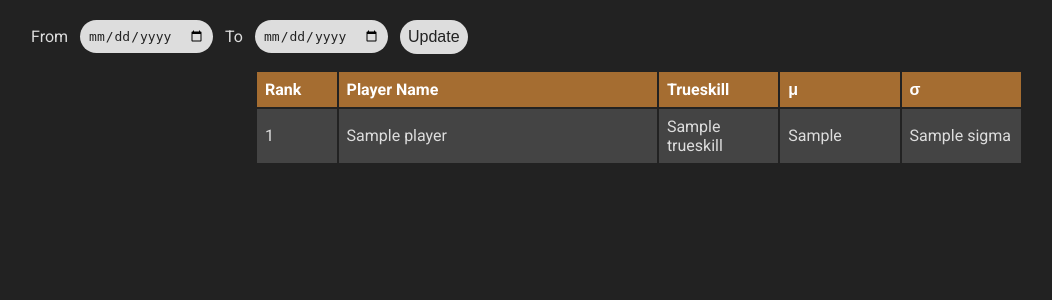
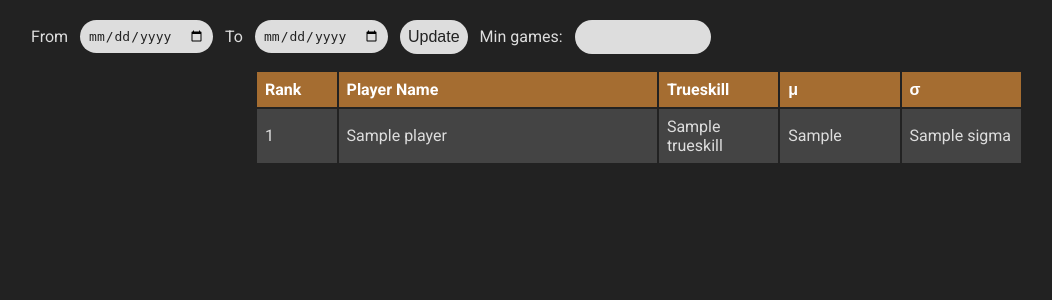
Before and after one commit to Dylan-B-D/ta-pug-trueskill-statistics, a Flask app: template templates/rankings.html in a window 1280 px wide. Shown: the part 121-421 px from the top of the page, without its empty margins (1-1053 px from the left). Run offline with Flask 3, Linux system fonts and the light colour scheme; the template is opened without the code that fills it: most values are stand-ins (such as "Sample title", 1, 10 or a date in 2020).

Commit message:
added min games filter

```diff
--- a/app.py
+++ b/app.py
@@ -1,11 +1,10 @@
-from flask import Flask, render_template
+from flask import Flask, render_template, request, session
 from data import fetch_data, calculate_ratings
 from flask import request
 from datetime import datetime
 
 app = Flask(__name__)
 
-@app.route('/')
 @app.route('/')
 def home():
     return render_template('home.html')
@@ -26,22 +25,34 @@ def rankings():
     end_date = datetime.fromisoformat(end_date_str) if end_date_str else default_end_date
 
     game_data = fetch_data(start_date, end_date)
-    player_ratings, player_names = calculate_ratings(game_data)
+    player_ratings, player_names, player_games = calculate_ratings(game_data)
+
+    min_games_str = request.form.get('min_games', '10')
+    try:
+        min_games = int(min_games_str)
+    except ValueError:  # If the value cannot be converted to an integer
+        min_games = 10  # Default to 10
+
 
     # Sort players by trueskill rating
     sorted_player_ids = sorted(player_ratings, key=lambda x: player_ratings[x].mu - 2*player_ratings[x].sigma, reverse=True)
 
-    # Format player names and ratings
+    # Format player names, ratings, and games
     player_list = [
         {
+            "id": player_id,
             "rank": i+1,
             "name": player_names[player_id],
             "trueskill": f"{player_ratings[player_id].mu - 2*player_ratings[player_id].sigma:.2f}",
             "mu": f"{player_ratings[player_id].mu:.1f}",
             "sigma": f"{player_ratings[player_id].sigma:.1f}",
+            "games": player_games[player_id],
         }
         for i, player_id in enumerate(sorted_player_ids)
     ]
+
+    # Filter player_list for players with a minimum number of games
+    player_list = [player for player in player_list if player['games'] >= min_games]
 
     return render_template('rankings.html', player_list=player_list, start_date=start_date, end_date=end_date)
 
--- a/static/styles.css
+++ b/static/styles.css
@@ -155,3 +155,15 @@ input[type="date"], input[type="submit"] {
     margin-bottom: 16px;
     gap: 12px; /* Gap between the items in the form */
 }
+input[type="number"] {
+    border: none;
+    background-color: var(--text-color);
+    color: var(--bg-color);
+    padding: 8px 8px;
+    font-size: 1em;
+    border-radius: 20px;
+    cursor: pointer;
+    transition: background-color 0.3s ease;
+    width: 120px;
+    text-align: center;
+}
--- a/templates/rankings.html
+++ b/templates/rankings.html
@@ -8,6 +8,8 @@
         <label for="end_date">To</label>
         <input type="date" id="end_date" name="end_date" value="{{ end_date.isoformat() }}">
         <input type="submit" value="Update">
+        <label for="min_games">Min games:</label>
+        <input type="number" id="min_games" name="min_games" value="{{ min_games }}">
     </form>
 
     <div class="table-container">
```
Also changed, not shown: data.py (+7 -2 lines).
